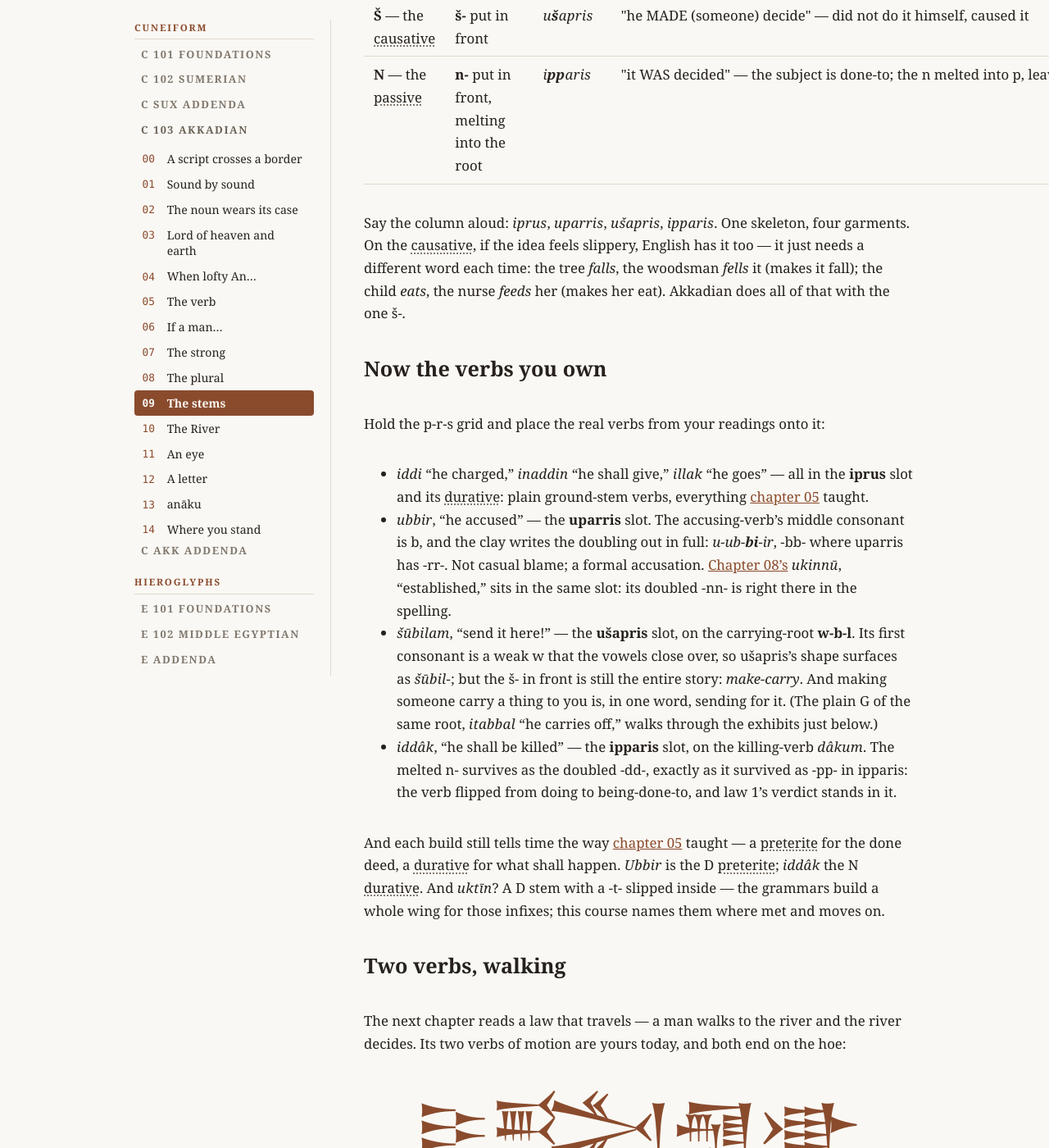
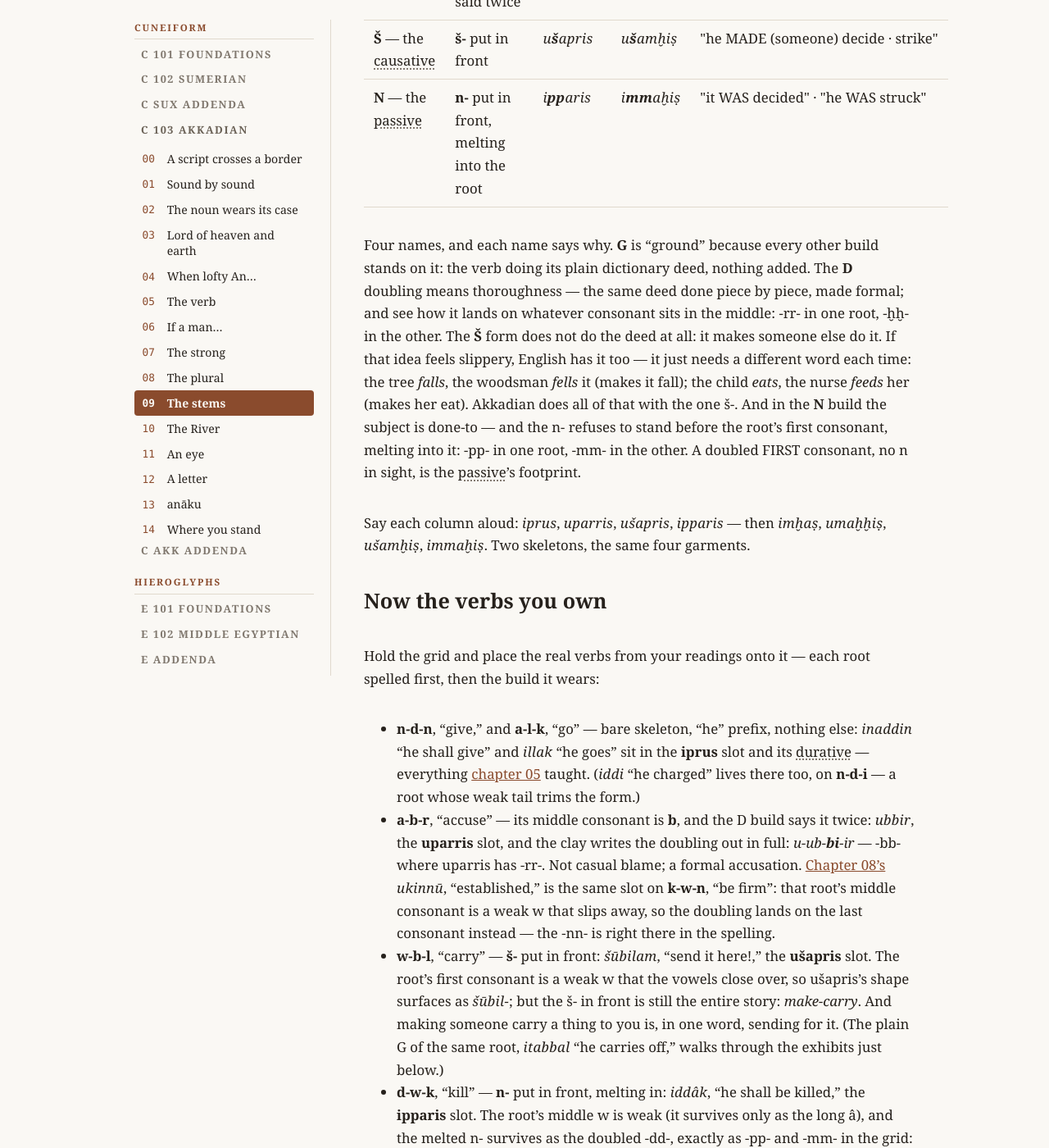
Before and after one commit to arvicco/nabu-edubba, a Jekyll site: the page built from site/cuneiform/103/09-the-stems-named.md, in a window 1280 px wide and 1400 px high, scrolled down 1997 px. Shown: the whole window at 82% size. Built offline with Jekyll 4.4.1, drawn with Linux system fonts in a browser that asks for light colours; some of the changed text lies outside the part shown.

Commit message:
fix: ch09 stems — two-root grid, roots spelled, tail-fit-width lint
Owner review round (three reports): the stems table blew its
layout because sign-table--tail-fit pins the last column to
nowrap while the Says cells carried sentences; the paradigm
showed only one root; and the owned-verb mapping named builds
without spelling roots. Says cells are now few-word glosses
with commentary in prose; the grid runs p-r-s and m-hs in
parallel so the build visibly generalizes; the mapping list is
root-first with the idak/iddak minimal pair. Laws in §5
(parallel second root, root-before-slot, commentary never in
cells) and a new tail-fit-width lint rule + test enforce it.

Co-Authored-By: Claude Fable 5 <noreply@anthropic.com>

```diff
--- a/site/cuneiform/103/09-the-stems-named.md
+++ b/site/cuneiform/103/09-the-stems-named.md
@@ -73,71 +73,95 @@ stem** is a fixed way of building flesh back onto the skeleton
 single letters;[^stems] each letter stands for something you
 can see on the clay and hear in your mouth.
 
-Now watch ONE root go through all four builds. The grammars
-demonstrate on **p-r-s**, "to divide — to decide a case" (a
-fitting verb for a law course), and so will we. This is pure
-transcription — no signs yet, nothing to spell, just the sounds:
-keep your eye on the three consonants **p**, **r**, **s**, which
-never move, while the build around them changes. All four forms
-say "he …-ed":
+Now watch two roots go through all four builds, side by side.
+The grammars demonstrate on **p-r-s**, "to divide — to decide a
+case," and drill on **m-ḫ-ṣ**, "to strike" — both verbs at home
+in a law collection — and so will we. This is pure transcription
+— no signs yet, nothing to spell, just the sounds: keep your eye
+on the three consonants of each root, which never move, while
+the identical build lands on both. All the forms say "he …-ed":
 
 <table class="sign-table sign-table--tail-fit">
   <thead>
-    <tr><th>Stem</th><th>The build</th><th>p-r-s, "decide"</th><th>Says</th></tr>
+    <tr><th>Stem</th><th>The build</th><th>p-r-s, "decide"</th><th>m-ḫ-ṣ, "strike"</th><th>Says</th></tr>
   </thead>
   <tbody>
-    <tr><td><strong>G</strong> — the ground stem</td><td>root + "he" prefix, nothing else</td><td><span class="norm">iprus</span></td><td>"he decided" — the plain dictionary deed; "ground" because every other build stands on it</td></tr>
-    <tr><td><strong>D</strong> — the doubled-middle</td><td>the MIDDLE consonant said twice</td><td><span class="norm">upa<strong>rr</strong>is</span></td><td>"he decided piece by piece, parceled out" — the same deed made thorough, formal</td></tr>
-    <tr><td><strong>Š</strong> — the causative</td><td><strong>š-</strong> put in front</td><td><span class="norm">u<strong>š</strong>apris</span></td><td>"he MADE (someone) decide" — did not do it himself, caused it</td></tr>
-    <tr><td><strong>N</strong> — the passive</td><td><strong>n-</strong> put in front, melting into the root</td><td><span class="norm">i<strong>pp</strong>aris</span></td><td>"it WAS decided" — the subject is done-to; the n melted into p, leaving -pp-</td></tr>
+    <tr><td><strong>G</strong> — the ground stem</td><td>root + "he" prefix, nothing else</td><td><span class="norm">iprus</span></td><td><span class="norm">imḫaṣ</span></td><td>"he decided" · "he struck"</td></tr>
+    <tr><td><strong>D</strong> — the doubled-middle</td><td>the MIDDLE consonant said twice</td><td><span class="norm">upa<strong>rr</strong>is</span></td><td><span class="norm">uma<strong>ḫḫ</strong>iṣ</span></td><td>"decided piece by piece" · "battered"</td></tr>
+    <tr><td><strong>Š</strong> — the causative</td><td><strong>š-</strong> put in front</td><td><span class="norm">u<strong>š</strong>apris</span></td><td><span class="norm">u<strong>š</strong>amḫiṣ</span></td><td>"he MADE (someone) decide · strike"</td></tr>
+    <tr><td><strong>N</strong> — the passive</td><td><strong>n-</strong> put in front, melting into the root</td><td><span class="norm">i<strong>pp</strong>aris</span></td><td><span class="norm">i<strong>mm</strong>aḫiṣ</span></td><td>"it WAS decided" · "he WAS struck"</td></tr>
   </tbody>
 </table>
 
-Say the column aloud: <span class="norm">iprus</span>,
+Four names, and each name says why. **G** is "ground" because
+every other build stands on it: the verb doing its plain
+dictionary deed, nothing added. The **D** doubling means
+thoroughness — the same deed done piece by piece, made formal;
+and see how it lands on whatever consonant sits in the middle:
+-rr- in one root, -ḫḫ- in the other. The **Š** form does not do
+the deed at all: it makes someone else do it. If that idea
+feels slippery, English has it too — it just needs a different
+word each time: the tree *falls*, the woodsman *fells* it
+(makes it fall); the child *eats*, the nurse *feeds* her (makes
+her eat). Akkadian does all of that with the one š-. And in the
+**N** build the subject is done-to — and the n- refuses to
+stand before the root's first consonant, melting into it: -pp-
+in one root, -mm- in the other. A doubled FIRST consonant, no n
+in sight, is the passive's footprint.
+
+Say each column aloud: <span class="norm">iprus</span>,
 <span class="norm">uparris</span>,
 <span class="norm">ušapris</span>,
-<span class="norm">ipparis</span>. One skeleton, four garments.
-On the causative, if the idea feels slippery, English has it
-too — it just needs a different word each time: the tree
-*falls*, the woodsman *fells* it (makes it fall); the child
-*eats*, the nurse *feeds* her (makes her eat). Akkadian does
-all of that with the one š-.
+<span class="norm">ipparis</span> — then
+<span class="norm">imḫaṣ</span>,
+<span class="norm">umaḫḫiṣ</span>,
+<span class="norm">ušamḫiṣ</span>,
+<span class="norm">immaḫiṣ</span>. Two skeletons, the same
+four garments.
 
 ## Now the verbs you own
 
-Hold the p-r-s grid and place the real verbs from your readings
-onto it:
+Hold the grid and place the real verbs from your readings onto
+it — each root spelled first, then the build it wears:
 
-- <span class="norm">iddi</span> "he charged,"
-  <span class="norm">inaddin</span> "he shall give,"
-  <span class="norm">illak</span> "he goes" — all in the
-  **iprus** slot and its durative: plain ground-stem verbs,
-  everything
+- **n-d-n**, "give," and **a-l-k**, "go" — bare skeleton, "he"
+  prefix, nothing else: <span class="norm">inaddin</span> "he
+  shall give" and <span class="norm">illak</span> "he goes"
+  sit in the **iprus** slot and its durative — everything
   <a href="{{ '/cuneiform/103/05-the-verb-arrives/' | relative_url }}">chapter 05</a>
-  taught.
-- <span class="norm">ubbir</span>, "he accused" — the
-  **uparris** slot. The accusing-verb's middle consonant is b,
-  and the clay writes the doubling out in full:
-  <em>u-ub-<strong>bi</strong>-ir</em>, -bb- where uparris has
-  -rr-. Not casual blame; a formal accusation.
+  taught. (<span class="norm">iddi</span> "he charged" lives
+  there too, on **n-d-i** — a root whose weak tail trims the
+  form.)
+- **a-b-r**, "accuse" — its middle consonant is **b**, and the
+  D build says it twice: <span class="norm">ubbir</span>, the
+  **uparris** slot, and the clay writes the doubling out in
+  full: <em>u-ub-<strong>bi</strong>-ir</em> — -bb- where
+  uparris has -rr-. Not casual blame; a formal accusation.
   <a href="{{ '/cuneiform/103/08-more-than-one/' | relative_url }}">Chapter 08's</a>
-  <span class="norm">ukinnū</span>, "established," sits in the
-  same slot: its doubled -nn- is right there in the spelling.
-- <span class="norm">šūbilam</span>, "send it here!" — the
-  **ušapris** slot, on the carrying-root **w-b-l**. Its first
-  consonant is a weak w that the vowels close over, so
-  ušapris's shape surfaces as <span class="norm">šūbil-</span>;
-  but the š- in front is still the entire story: *make-carry*.
-  And making someone carry a thing to you is, in one word,
-  sending for it. (The plain G of the same root,
-  <span class="norm">itabbal</span> "he carries off," walks
-  through the exhibits just below.)
-- <span class="norm">iddâk</span>, "he shall be killed" — the
-  **ipparis** slot, on the killing-verb
-  <span class="norm">dâkum</span>. The melted n- survives as
-  the doubled -dd-, exactly as it survived as -pp- in ipparis:
-  the verb flipped from doing to being-done-to, and law 1's
-  verdict stands in it.
+  <span class="norm">ukinnū</span>, "established," is the same
+  slot on **k-w-n**, "be firm": that root's middle consonant is
+  a weak w that slips away, so the doubling lands on the last
+  consonant instead — the -nn- is right there in the spelling.
+- **w-b-l**, "carry" — **š-** put in front:
+  <span class="norm">šūbilam</span>, "send it here!," the
+  **ušapris** slot. The root's first consonant is a weak w that
+  the vowels close over, so ušapris's shape surfaces as
+  <span class="norm">šūbil-</span>; but the š- in front is
+  still the entire story: *make-carry*. And making someone
+  carry a thing to you is, in one word, sending for it. (The
+  plain G of the same root, <span class="norm">itabbal</span>
+  "he carries off," walks through the exhibits just below.)
+- **d-w-k**, "kill" — **n-** put in front, melting in:
+  <span class="norm">iddâk</span>, "he shall be killed," the
+  **ipparis** slot. The root's middle w is weak (it survives
+  only as the long â), and the melted n- survives as the
+  doubled -dd-, exactly as -pp- and -mm- in the grid: the verb
+  flipped from doing to being-done-to, and law 1's verdict
+  stands in it. And here the whole system rests on one
+  doubling: the plain G is <span class="norm">idâk</span>, "he
+  kills" — say them side by side, <span class="norm">idâk</span>,
+  <span class="norm">iddâk</span> — one held d is all that
+  stands between killing and being killed.
 
 And each build still tells time the way
 <a href="{{ '/cuneiform/103/05-the-verb-arrives/' | relative_url }}">chapter 05</a>
@@ -233,8 +257,8 @@ unexplained now:
    <em>tab</em>.
 2. G, D, Š, or N: <span class="norm">iddâk</span>?
    <span class="norm">ubbir</span>? <span class="norm">illak</span>?
-   <span class="norm">šūbilam</span>? Say what each letter is
-   doing.
+   <span class="norm">šūbilam</span>? Spell each root, then say
+   what the letter is doing to it.
 3. One root carries both <span class="norm">itabbal</span> and
    <span class="norm">šūbilam</span>. What changed between them,
    and what stayed?
```
Also changed, not shown: other parts of site/cuneiform/103/09-the-stems-named.md (+1 -1 lines), docs/WORKLOG.md (+23 -0 lines), docs/courses/cuneiform.md (+22 -2 lines), script/lint.rb (+31 -0 lines), test/lint_test.rb (+24 -0 lines).
